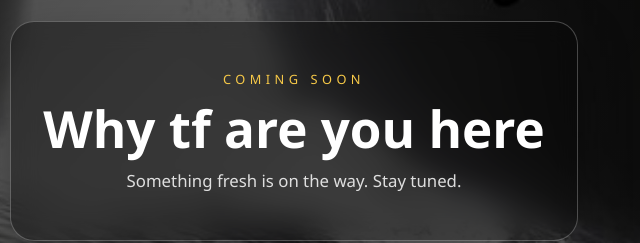
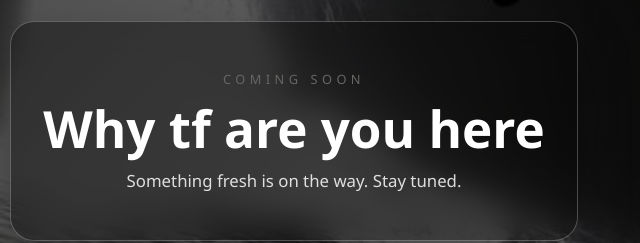
Before and after one commit to Risksteam/Risks-final-revamp, a plain HTML site: page index.html in a window 1280 px wide. Shown: the part 269-512 px from the top of the page, 346-986 px from the left. Drawn offline with Linux system fonts and the light colour scheme.

Commit message:
Coming soon page

```diff
--- a/index.html
+++ b/index.html
@@ -41,7 +41,7 @@
             text-transform: uppercase;
             letter-spacing: 0.35em;
             font-size: 0.8rem;
-            color: #f7c948;
+            color: #676662;
         }
 
         h1 {
```
Also changed, not shown: 1 other file.
